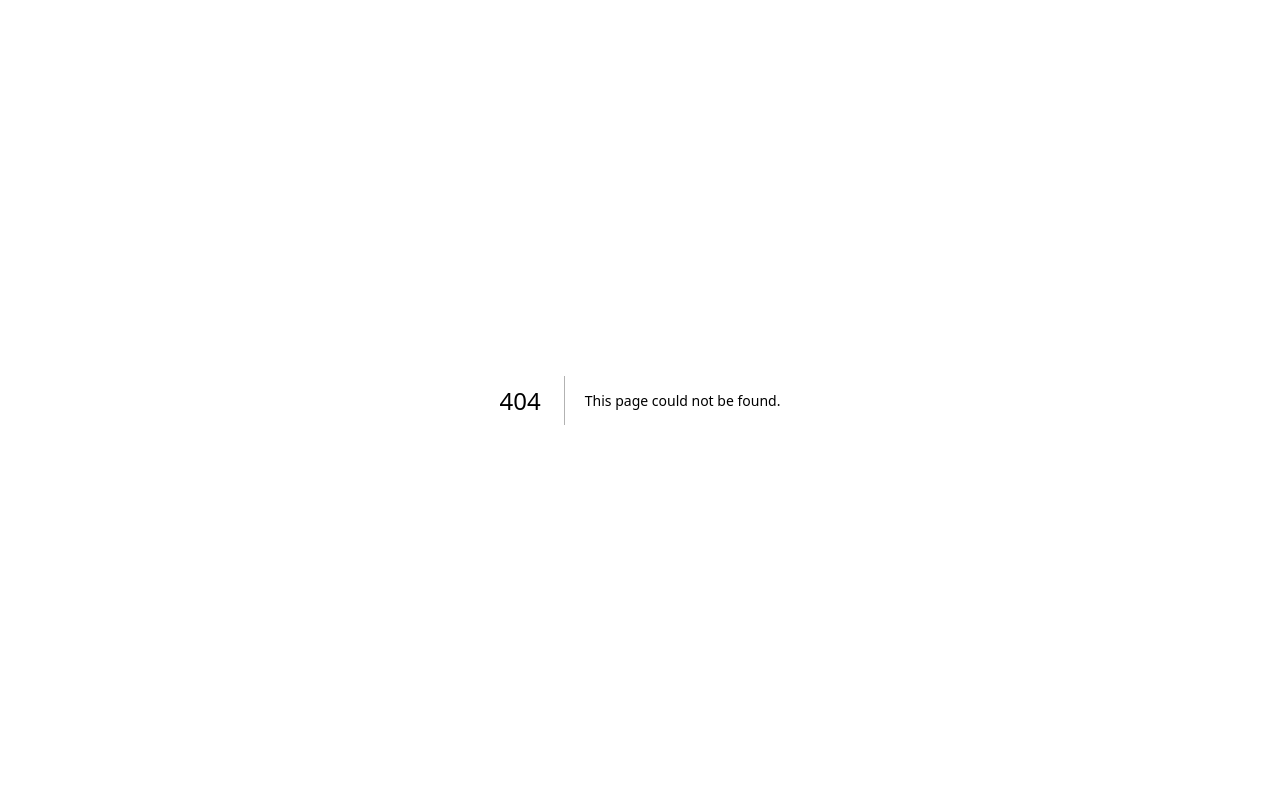
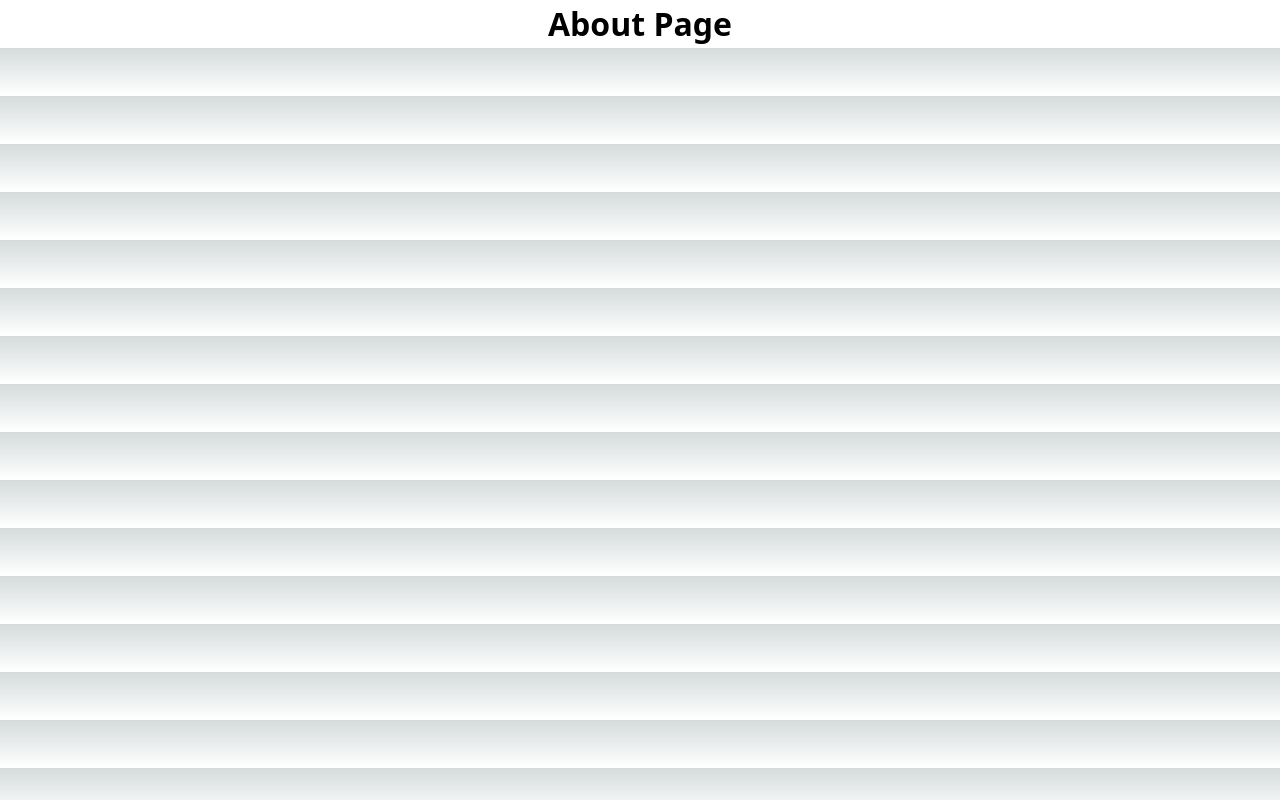
Before and after one commit to eunbinnie/styled-components, a Next.js app: page /about in a window 1280 px wide. Before the commit this address had no page. Built offline with nearby package versions, Linux system fonts and the light colour scheme.

Commit message:
Link (페이지 이동)

```diff
--- a/src/pages/posts/about.tsx
+++ b/src/pages/about.tsx
@@ -4,12 +4,13 @@ const Text = styled.h1`
     font-size: 32px;
     font-weight: bold;
     text-align: center;
+    background-color: #fff;
 `;
 
 export default function About() {
     return (
         <>
-            <Text>내가 해.냈.다.</Text>
+            <Text>About Page</Text>
         </>
     )
 }
--- a/src/pages/index.tsx
+++ b/src/pages/index.tsx
@@ -1,4 +1,5 @@
 import Image from 'next/image'
+import Link from 'next/link';
 import { Inter } from 'next/font/google'
 import styled from 'styled-components'
 
@@ -21,8 +22,13 @@ export default function Home() {
       className={`flex min-h-screen flex-col items-center justify-between p-24 ${inter.className}`}
     >
       <Header>
-        <List>Home</List>
-        <List>About</List>
+        <Link href="/">
+          <List>Home</List>
+        </Link>
+
+        <Link href="/about">
+          <List>About</List>
+        </Link>
       </Header>
 
       <div className="z-10 w-full max-w-5xl items-center justify-between font-mono text-sm lg:flex">
```
